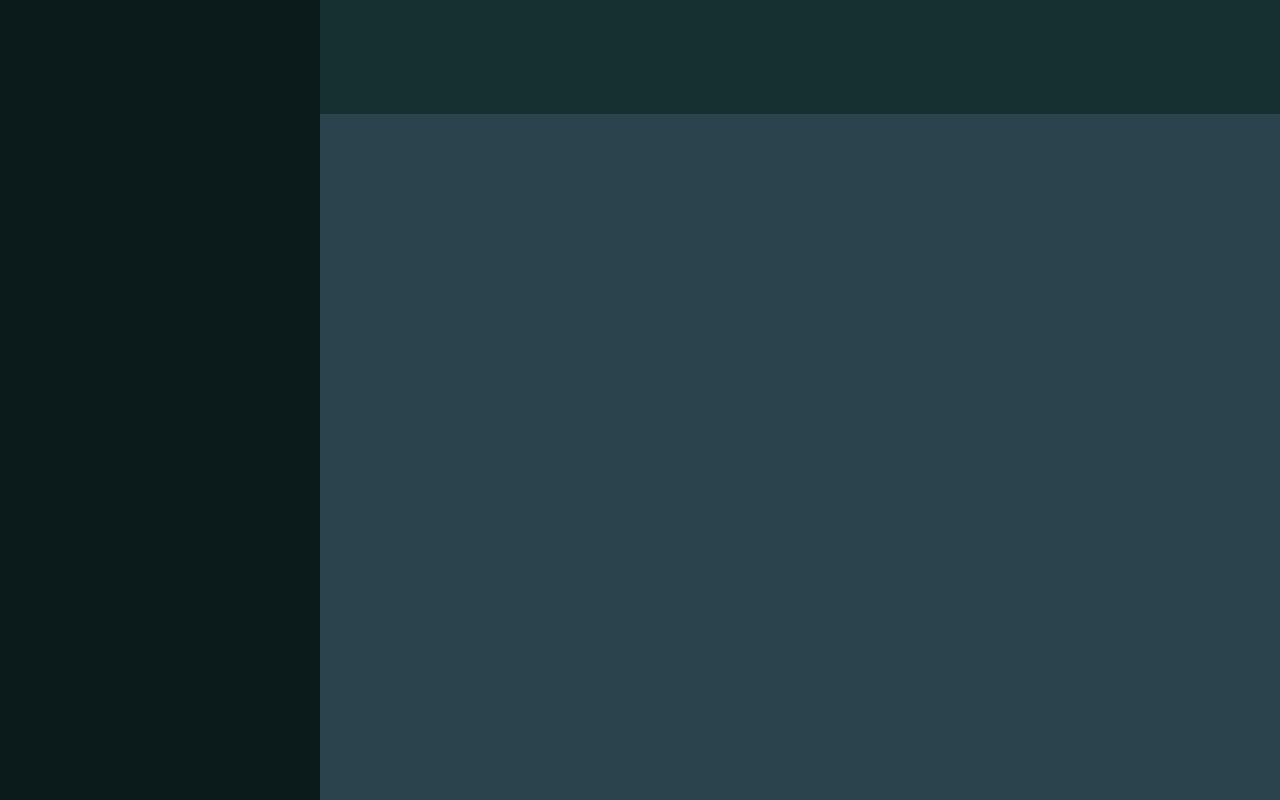
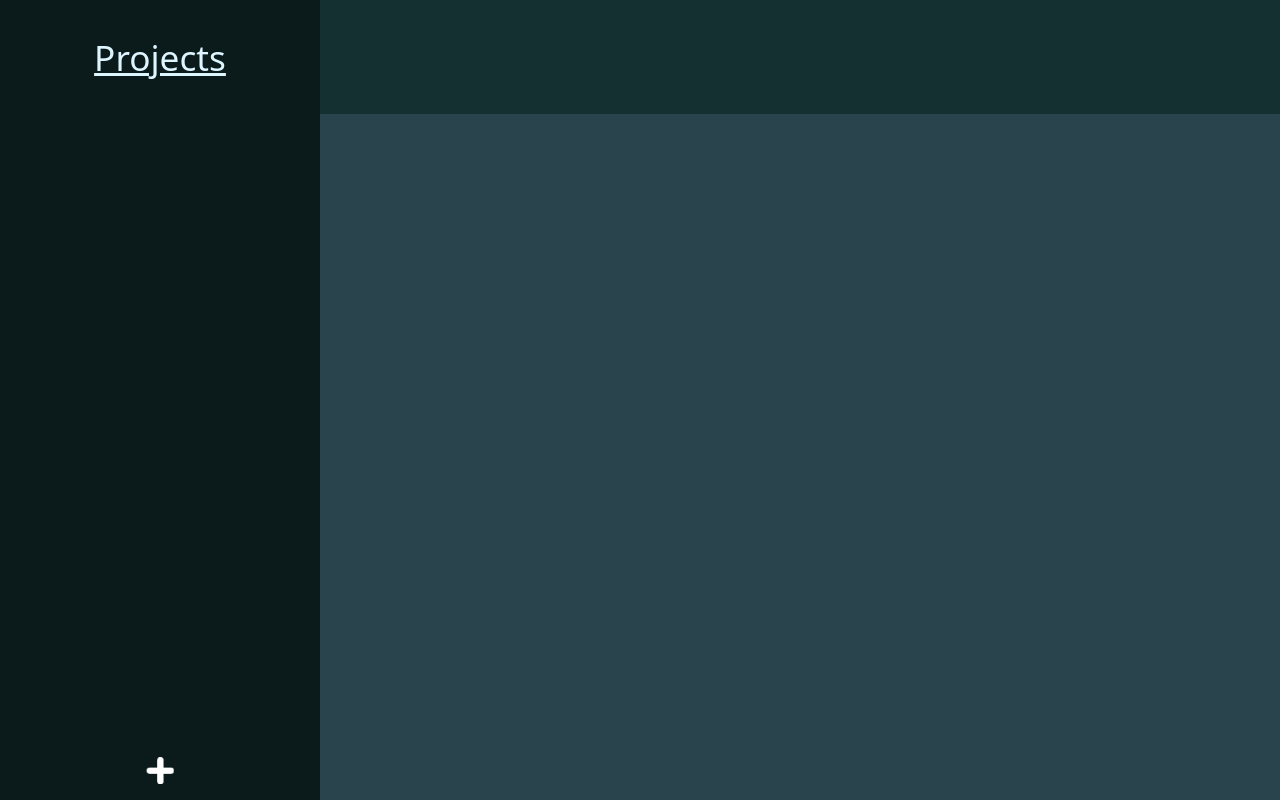
Before and after one commit to rynhardt-engelbrecht/todo-list, a website built with webpack: page src/index.html in a window 1280 px wide. Built offline with nearby package versions, Linux system fonts and the light colour scheme.

Commit message:
feat: add 'add project' button

```diff
--- a/src/index.html
+++ b/src/index.html
@@ -6,10 +6,19 @@
   <title>Document</title>
 </head>
 <body>
-  <div id="project-list-header"></div>
-  <div id="project-tab"></div>
+  <div id="project-list-header">Projects</div>
+  <div id="project-tab">
+    <div id="project-title"></div>
+    <div id="project-options" class="option-panel hidden">
+      <button id="add-task-btn"></button>
+      <button class="edit-btn"></button>
+      <button class="delete-btn"></button>
+    </div>
+  </div>
   <div id="project-list">
-
+    <div id="add-project-container">
+      <button id="add-project-btn"></button>
+    </div>
   </div>
   <div id="task-list">
 
--- a/src/style.css
+++ b/src/style.css
@@ -57,6 +57,8 @@ body {
   display: flex;
   flex-direction: column;
   gap: 1em;
+
+  position: relative;
 }
 
 .project-item {
@@ -87,6 +89,8 @@ body {
   display: flex;
   flex-direction: column;
   gap: 0.8em;
+
+  overflow-y: auto;
 }
 
 .task-item {
@@ -259,7 +263,8 @@ body {
   gap: 0.4em;
 }
 
-.option-panel button {
+.option-panel button,
+#add-project-container button {
   width: 2em;
   height: 2em;
 
@@ -271,6 +276,17 @@ body {
   border: none;
 
   cursor: pointer;
+}
+
+#add-project-container {
+  position: absolute;
+
+  bottom: 0;
+  left: 50%;
+
+  transform: translateX(-50%);
+
+  padding: 1em;
 }
 
 button:hover::after {
@@ -295,12 +311,19 @@ button:hover::after {
   z-index: 999;
 }
 
-button#add-task-btn {
+button#add-task-btn,
+button#add-project-btn {
   background: url('./assets/add-icon.png');
   background-size: contain;
   background-repeat: no-repeat;
 
   position: relative;
+}
+
+button#add-project-btn:hover::after {
+  content: 'Add Project';
+
+  top: -180%;
 }
 
 button.edit-btn {
```
